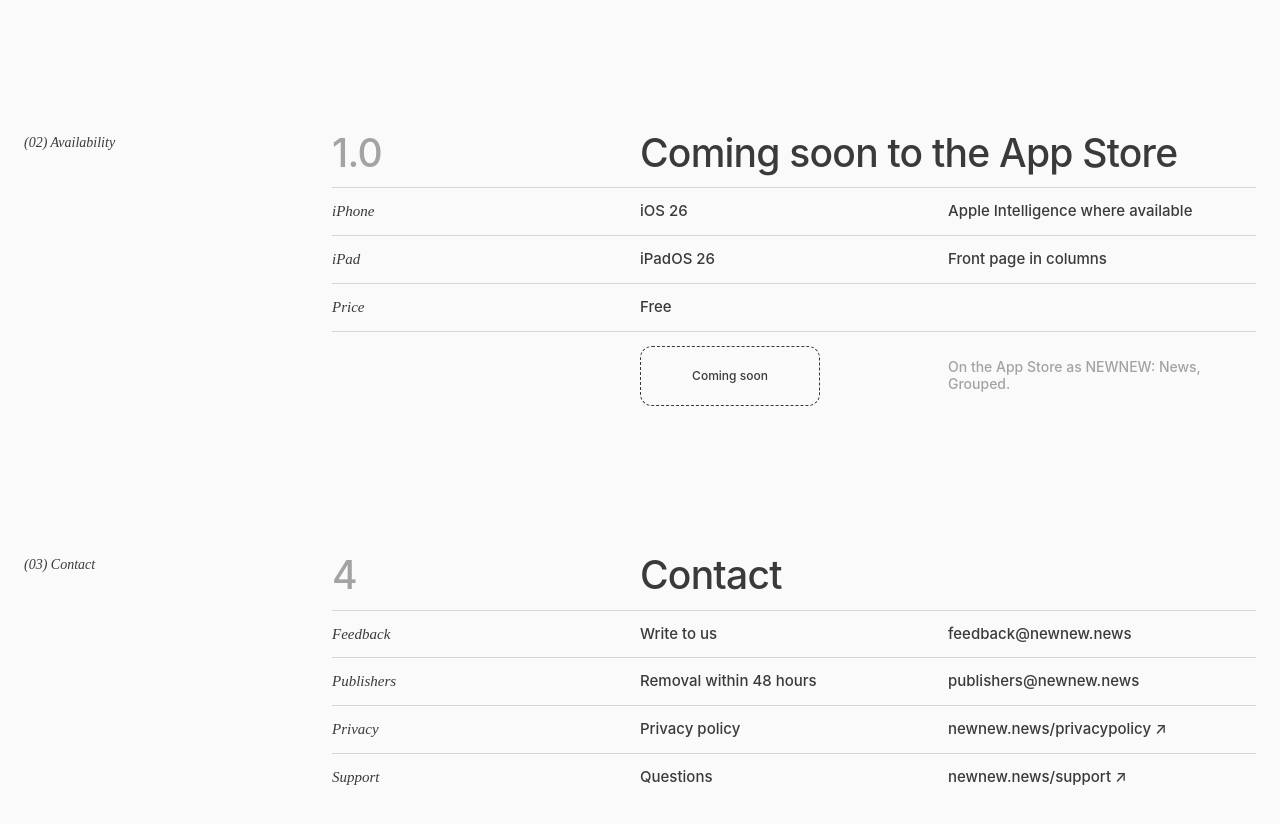
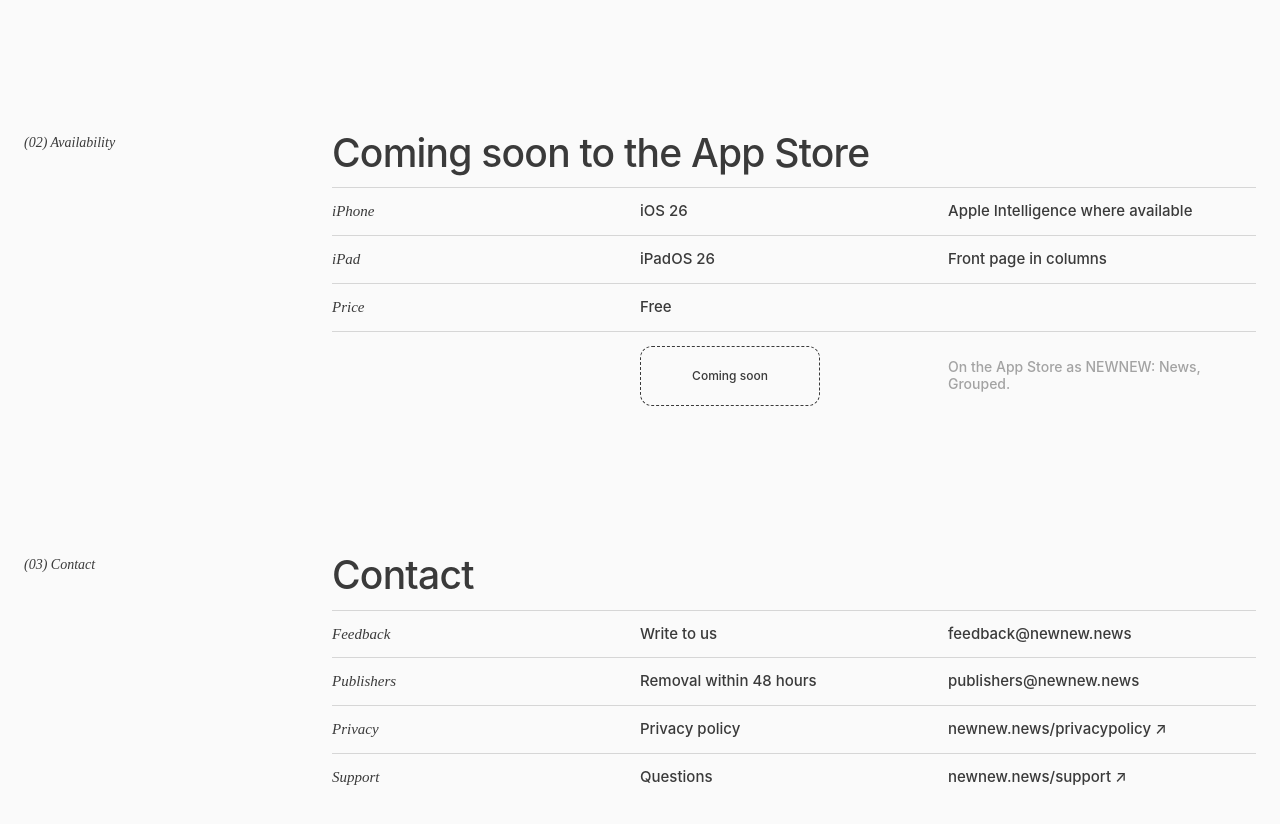
Before and after one commit to Bleed/newnew, a website: page github-scraper/site/index.html in a window 1280 px wide. Shown: the part 904-1728 px from the top of the page. Drawn offline with Linux system fonts and the light colour scheme.

Commit message:
newnew.news: section titles without the grey numbers, starting at the column's edge
Co-Authored-By: Claude Opus 5.5 <noreply@anthropic.com>

```diff
--- a/github-scraper/site/index.html
+++ b/github-scraper/site/index.html
@@ -36,7 +36,7 @@
 <section id="availability">
   <div class="label serif">(02) Availability</div>
   <div>
-    <div class="title big"><span class="num">1.0</span><span class="text">Coming soon to the App Store</span></div>
+    <div class="title big"><span class="text">Coming soon to the App Store</span></div>
     <div class="rows">
       <div><span class="serif">iPhone</span><span>iOS 26</span><span>Apple Intelligence where available</span></div>
       <div><span class="serif">iPad</span><span>iPadOS 26</span><span>Front page in columns</span></div>
@@ -53,7 +53,7 @@
 <section id="contact">
   <div class="label serif">(03) Contact</div>
   <div>
-    <div class="title big"><span class="num">4</span><span class="text">Contact</span></div>
+    <div class="title big"><span class="text">Contact</span></div>
     <div class="rows">
       <div><span class="serif">Feedback</span><span>Write to us</span><a href="mailto:feedback@newnew.news">feedback@newnew.news</a></div>
       <div><span class="serif">Publishers</span><span>Removal within 48 hours</span><a href="mailto:publishers@newnew.news">publishers@newnew.news</a></div>
--- a/github-scraper/site/style.css
+++ b/github-scraper/site/style.css
@@ -76,13 +76,11 @@ section { margin-top: 88px; }
 }
 
 /* Tables */
-.title { display: grid; grid-template-columns: var(--label) 1fr; align-items: baseline; padding-bottom: 16px; }
-.title .num { color: var(--grey); }
+.title { padding-bottom: 16px; }
 .rows > div, .slot-row { display: grid; grid-template-columns: var(--label) minmax(0, 0.8fr) minmax(0, 1.2fr); border-top: 1px solid var(--rule); padding: 10px 0; font-size: 12px; }
 .rows > div > * { min-width: 0; overflow-wrap: anywhere; padding-right: 8px; }
 @media (min-width: 900px) {
-  .title, .rows > div, .slot-row { grid-template-columns: 1fr 1fr 1fr; }
-  .title .text { grid-column: 2 / 4; }
+  .rows > div, .slot-row { grid-template-columns: 1fr 1fr 1fr; }
   .rows > div { padding: 14px 0; font-size: 15px; }
   .rows .serif { font-size: 15px; }
 }
```
Also changed, not shown: github-scraper/site/support.html (+2 -2 lines).
